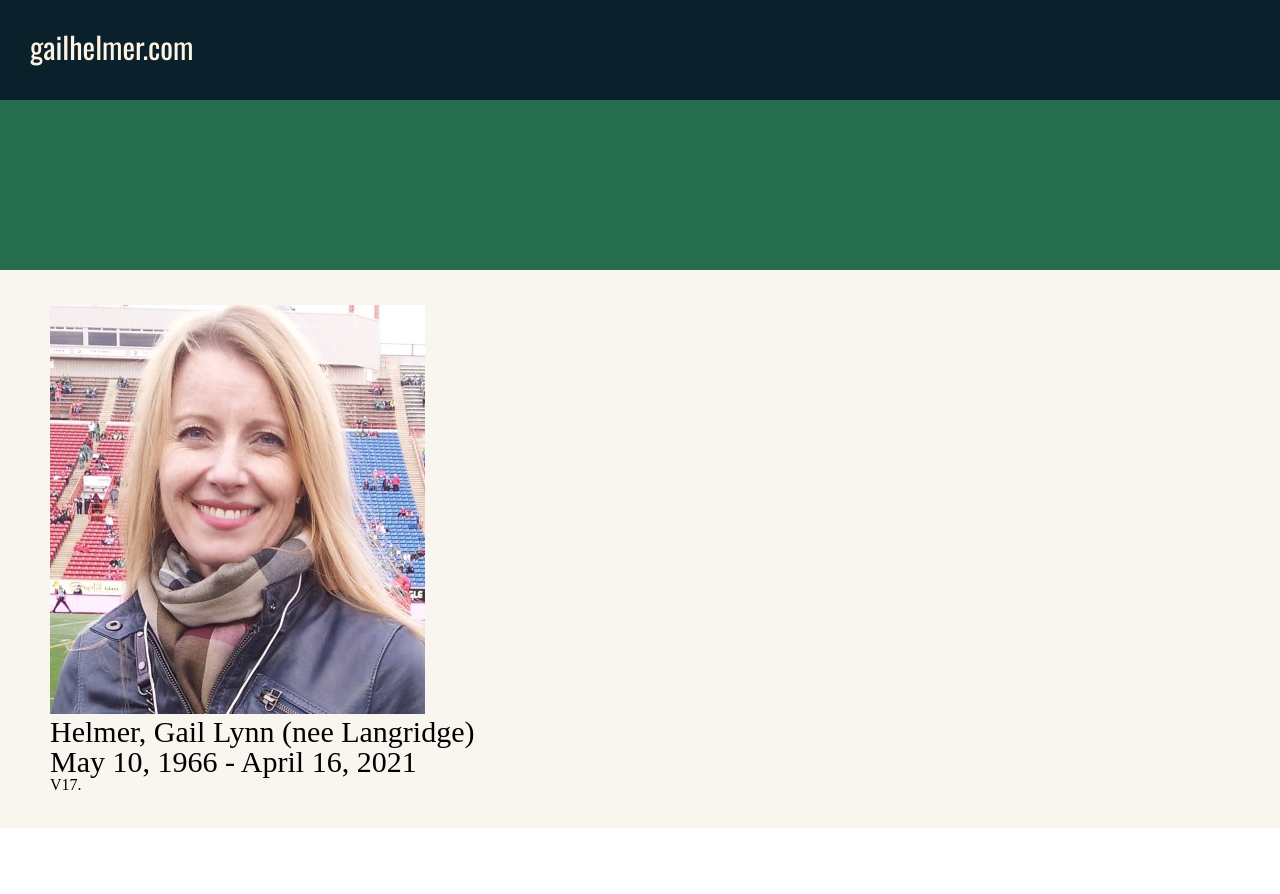
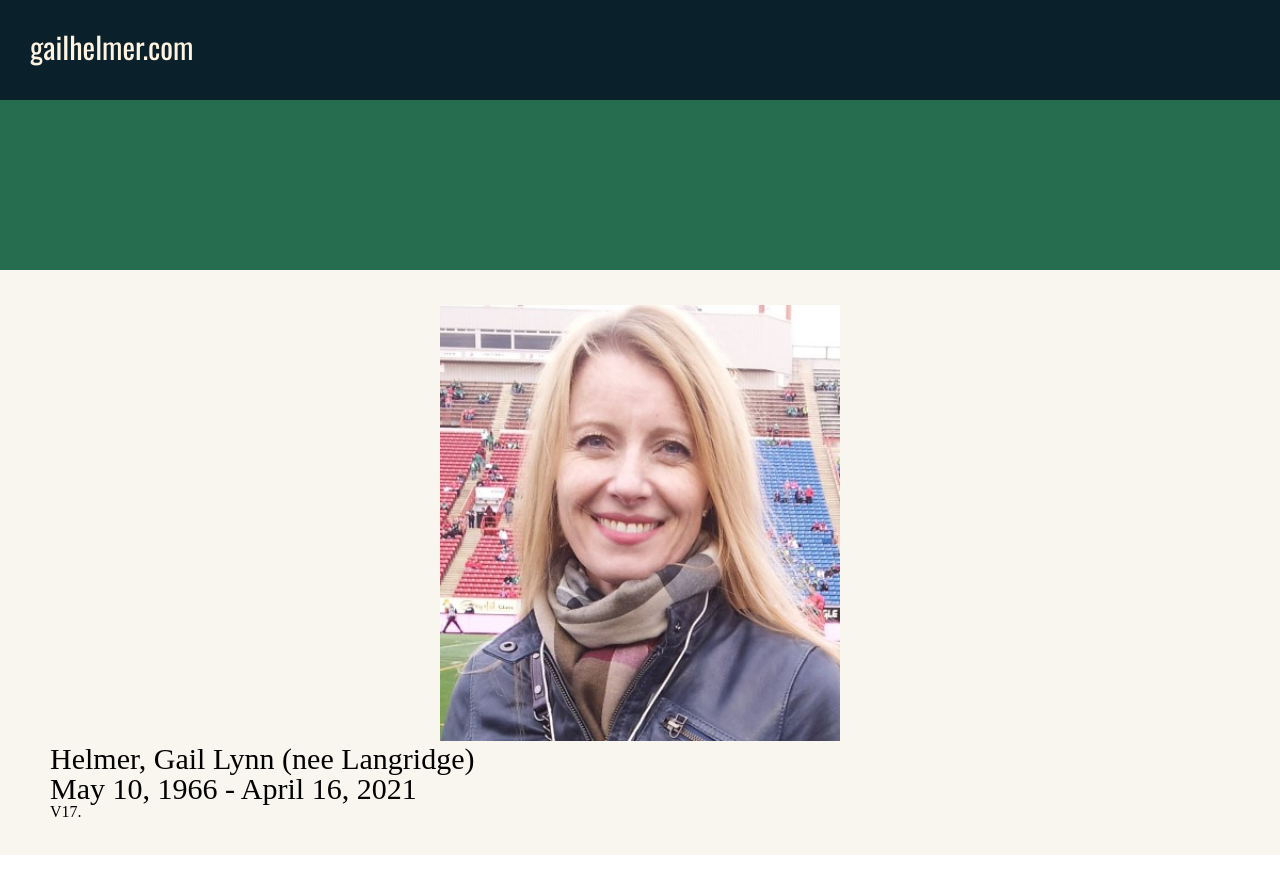
Before and after one commit to dhelmer/website-one, a Jekyll site: the page built from README.md, in a window 1280 px wide. Shown: the top 894 px of the page. Built offline with Jekyll 4.4.1, drawn with Linux system fonts in a browser that asks for light colours; our own code applies the rules of GitHub Pages for plain Markdown files.

Commit message:
CSS. Layout.

```diff
--- a/assets/css/styles.css
+++ b/assets/css/styles.css
@@ -130,6 +130,14 @@ header a {
   margin-left: 30px;
 }
 
+.photo-main {
+  width: 400px;
+  margin: 0 auto;
+}
+.photo-main img {
+  width: 100%;
+}
+
 .page_content {
   background: #f9f6f0;
   margin: 0 auto;
```
Also changed, not shown: assets/scss/styles.scss (+9 -0 lines), 1 other file.
